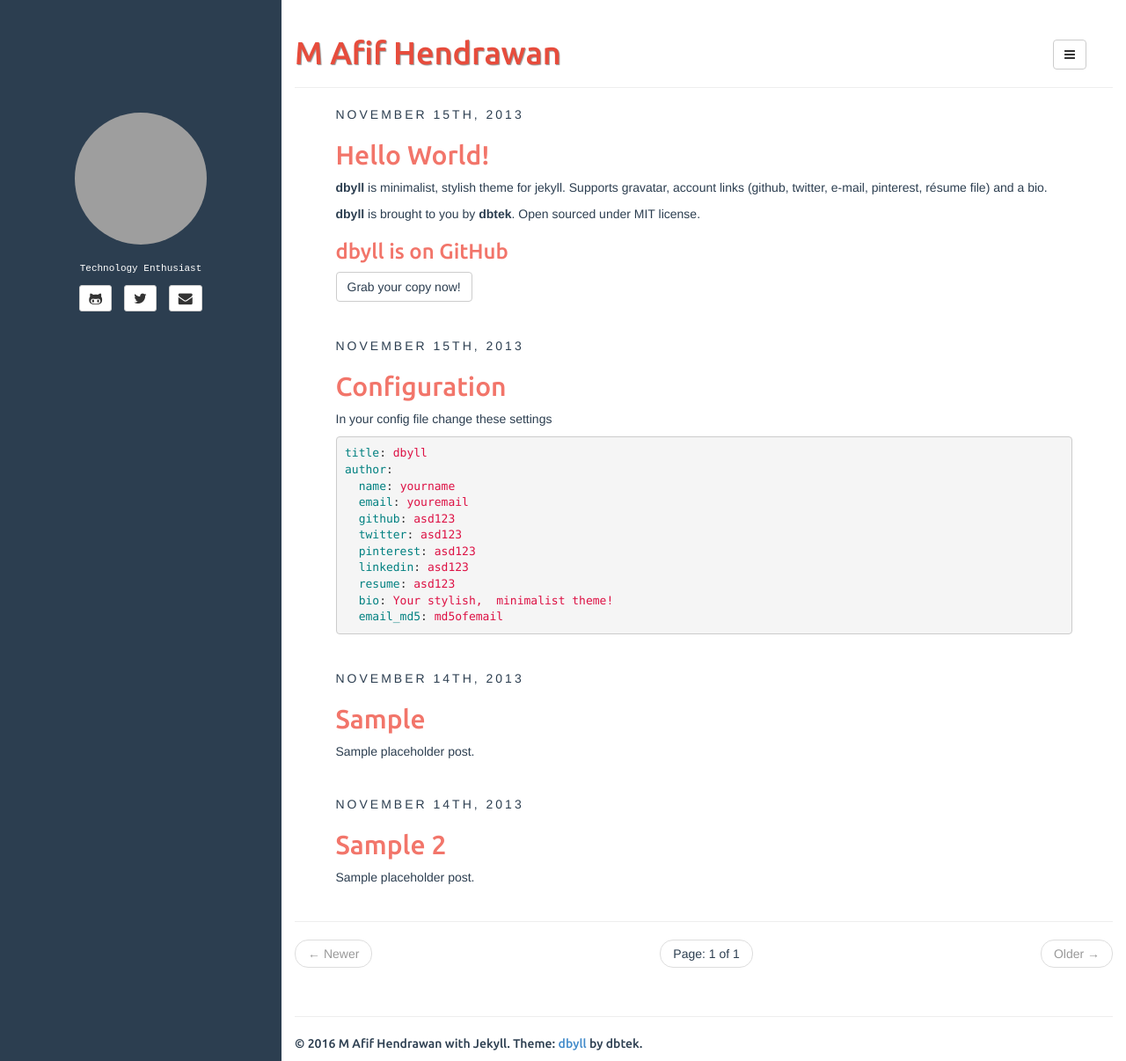
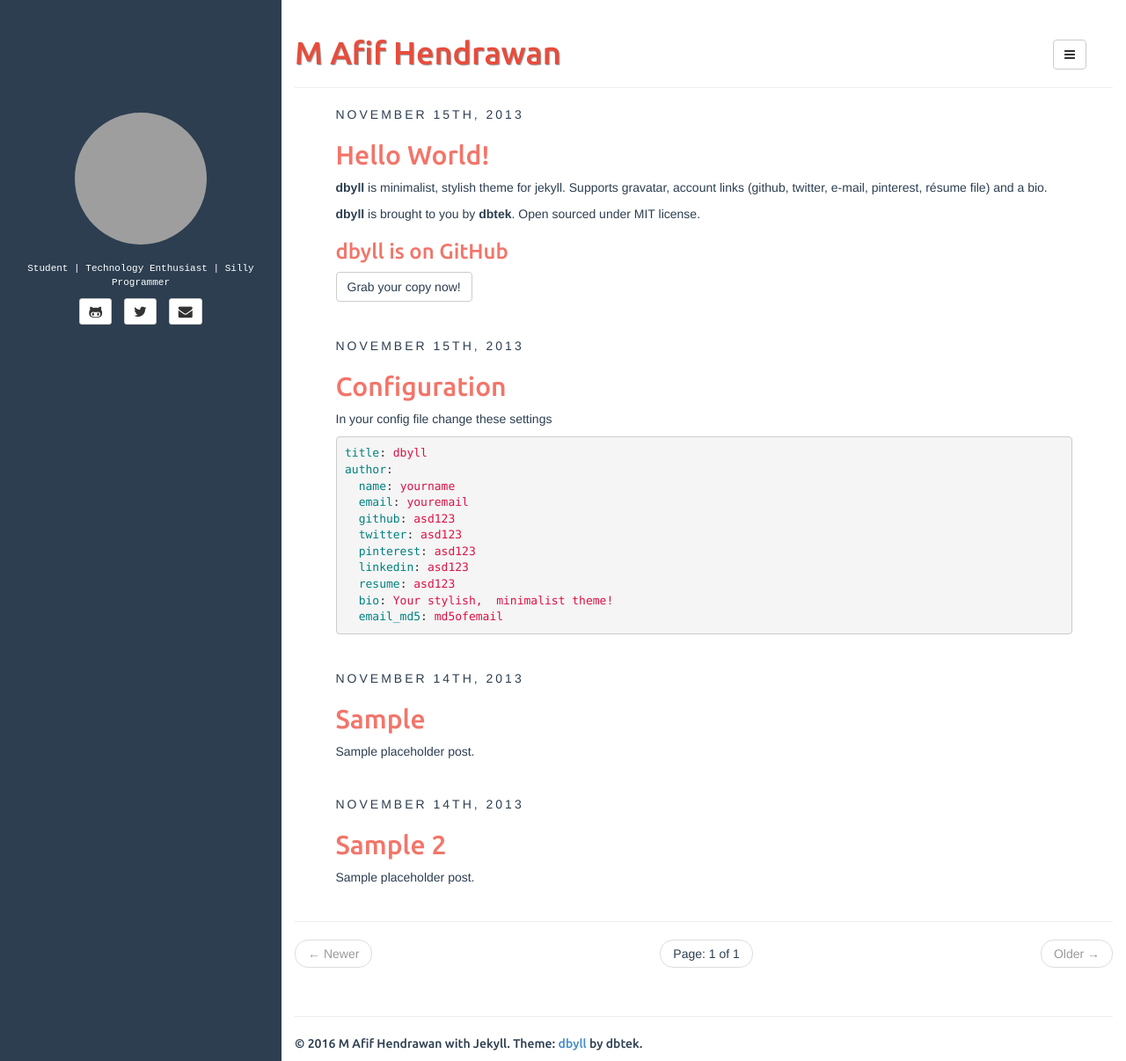
Before and after one commit to afifhendrawan/afifhendrawan.github.io, a Jekyll site: the page built from index.html, in a window 1280 px wide and 1206 px high. Shown: the whole window at 88% size. Built offline with Jekyll 4.4.1, drawn with Linux system fonts in a browser that asks for light colours; the list of posts is cut into pages by our own code; grey boxes are pictures that could not be loaded.

```diff
--- a/_config.yml
+++ b/_config.yml
@@ -22,7 +22,7 @@ author:
   github: hndr91
   twitter: affhendrawan
   linkedin: afifhendrawan
-  bio: Technology Enthusiast
+  bio: Student | Technology Enthusiast | Silly Programmer
   email_md5: c8bdf6e5951c1660593b457ba8d329e1
 
 rss_path: feed.xml
@@ -30,7 +30,7 @@ categories_path: categories.html
 tags_path: tags.html
 
 # set it as url of an image
-# sidebar_background_image: https://www.dropbox.com/s/g9h23zrycedxtk5/sky.png?raw=1
+# sidebar_background_image: https://www.dropbox.com/s/g9h23zrycedxtk5/sky.png?raw=1 998x1600
 
 BASE_PATH:
 
```
